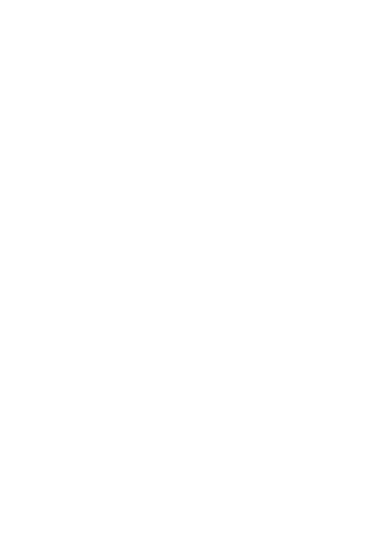
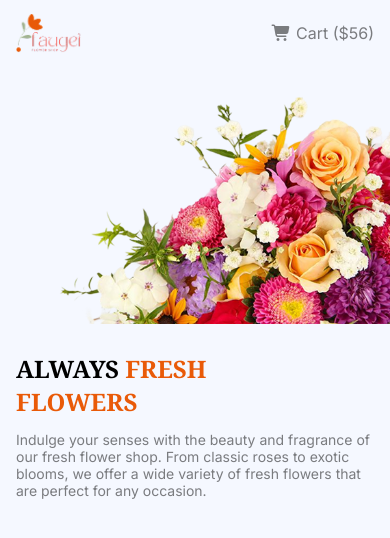
Before and after one commit to khorshedsadhin/-ProgrammingHero-A02, a plain HTML site: page index.html in a window 390 px wide. Drawn offline with Linux system fonts and the light colour scheme.

Commit message:
added nav and banner section

```diff
--- a/index.html
+++ b/index.html
@@ -5,10 +5,35 @@
     <meta name="viewport" content="width=device-width, initial-scale=1.0">
     <title>Assignment 02</title>
     <link rel="stylesheet" href="./styles/style.css">
+
+    <!-- font -->
+    <link rel="preconnect" href="https://fonts.googleapis.com">
+    <link rel="preconnect" href="https://fonts.gstatic.com" crossorigin>
+    <link href="https://fonts.googleapis.com/css2?family=Inter:ital,opsz,wght@0,14..32,100..900;1,14..32,100..900&family=Noto+Serif:ital,wght@0,100..900;1,100..900&display=swap" rel="stylesheet">
+
+    <!-- font awesome -->
+    <link rel="stylesheet" href="https://cdnjs.cloudflare.com/ajax/libs/font-awesome/7.0.0/css/all.min.css" integrity="sha512-DxV+EoADOkOygM4IR9yXP8Sb2qwgidEmeqAEmDKIOfPRQZOWbXCzLC6vjbZyy0vPisbH2SyW27+ddLVCN+OMzQ==" crossorigin="anonymous" referrerpolicy="no-referrer" />
 </head>
-<body>
+<body class="inter">
 
     <header>
+        <nav class="flex">
+           <img src="./assets/logo.png" alt="logo of flower market">
+           <ul class="flex">
+            <li><a class="hide" id="selected" href="">Home</a></li>
+            <li><a class="hide" href="">Shop</a></li>
+            <li><a class="hide" href="">About Us</a></li>
+            <li><a href=""><i class="fa-solid fa-cart-shopping"></i> Cart ($56)</a></li>
+           </ul>
+        </nav>
+
+        <div class="banner flex">
+            <div class="banner-content">
+                <h3 class="banner-title noto-serif">ALWAYS <span class="title-attract">FRESH<br>FLOWERS</span></h3>
+                <p class="banner-subtitle">Indulge your senses with the beauty and fragrance of our fresh flower shop. From classic roses to exotic blooms, we offer a wide variety of fresh flowers that are perfect for any occasion. </p>
+            </div>
+            <img src="./assets/hero-flower.png" alt="">
+        </div>
     </header>
 
     <main>
--- a/styles/style.css
+++ b/styles/style.css
@@ -0,0 +1,115 @@
+/* shared things */
+:root {
+    --bg-color: #F5F8FF;
+    --orange-color: #E95A08;
+    --text-dark: rgba(0, 0, 0, 1);
+    --text-light-dark: rgba(0, 0, 0, 0.5);
+}
+
+.noto-serif {
+  font-family: "Noto Serif", serif;
+  font-optical-sizing: auto;
+  font-style: normal;
+  font-variation-settings:
+    "wdth" 100;
+}
+.inter {
+  font-family: "Inter", sans-serif;
+  font-optical-sizing: auto;
+  font-style: normal;
+}
+
+* {
+    margin: 0;
+    padding: 0;
+    box-sizing: border-box;
+}
+
+body {
+    background-color: var(--bg-color);
+}
+header,
+main {
+    max-width: 1140px;
+    margin: auto;
+}
+.flex {
+    display: flex;
+}
+
+/* nav style */
+nav {
+    margin-top: 30px;
+    justify-content: space-between;
+    align-items: center;
+}
+
+nav ul {
+    gap: 3rem;
+}
+
+nav ul li {
+    list-style: none;
+}
+nav ul li a {
+    text-decoration: none;
+    color: var(--text-light-dark);
+}
+#selected {
+    font-weight: bold;
+    color: var(--text-dark);
+}
+
+/* banner style */
+.banner {
+    margin-top: 120px;
+    align-items: end;
+    justify-content: space-between;
+}
+.banner-title {
+    font-size: 4rem;
+    font-weight: bold;
+    color: var(--text-dark);
+}
+.title-attract {
+    color: var(--orange-color);
+}
+.banner-subtitle {
+    font-size: 1.375rem;
+    color: var(--text-light-dark);
+    margin-top: 13px;
+    max-width: 530px;
+}
+
+
+@media screen and (max-width: 393px) {
+    /* nav style */
+    .hide {
+        display: none;
+    }
+    nav {
+        margin: 13px 16px 28px 16px;
+    }
+    nav img {
+        max-height: 40px;
+    }
+
+    /* banner style */
+    .banner {
+        flex-direction: column-reverse;
+        margin-top: 28px;
+    }
+    .banner img {
+        width: 100%;
+    }
+    .banner-content {
+        margin: 0 16px 0 16px;
+    }
+    .banner-title {
+        font-size: 1.5rem;
+        margin-top: 28px;
+    }
+    .banner-subtitle {
+        font-size: 0.875rem;
+    }
+}
```
